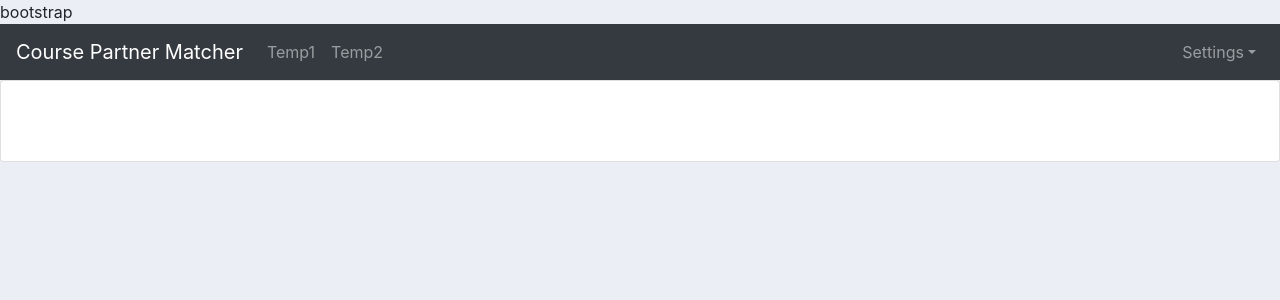
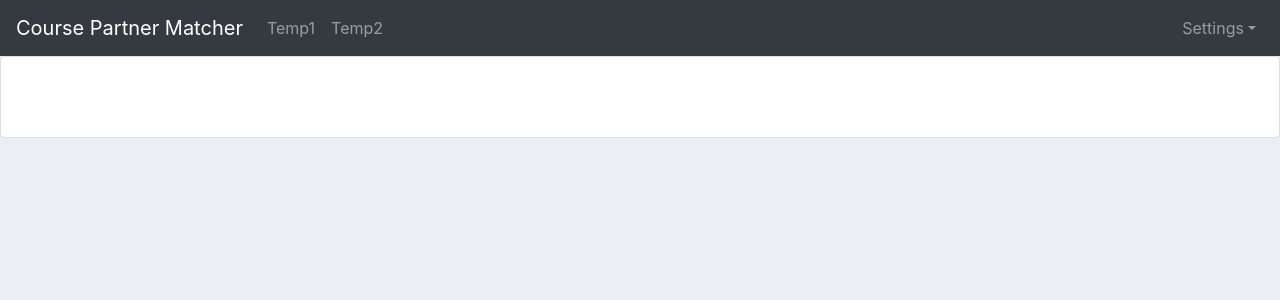
Before and after one commit to jialen2/Course_Partner_Matcher, a Django app: page /result/ in a window 1280 px wide. Shown: the top 300 px of the page. Run offline with Django 3.2, Linux system fonts and the light colour scheme; some libraries are stand-ins or nearby versions.

Commit message:
deleted redundent

```diff
--- a/official/CoursePartnerMatcher/templates/main.html
+++ b/official/CoursePartnerMatcher/templates/main.html
@@ -20,7 +20,7 @@
       body{
         background-color: #ebeff5;
       }
-    </style>bootstrap
+    </style>
 </head>
 <body>
 
```
